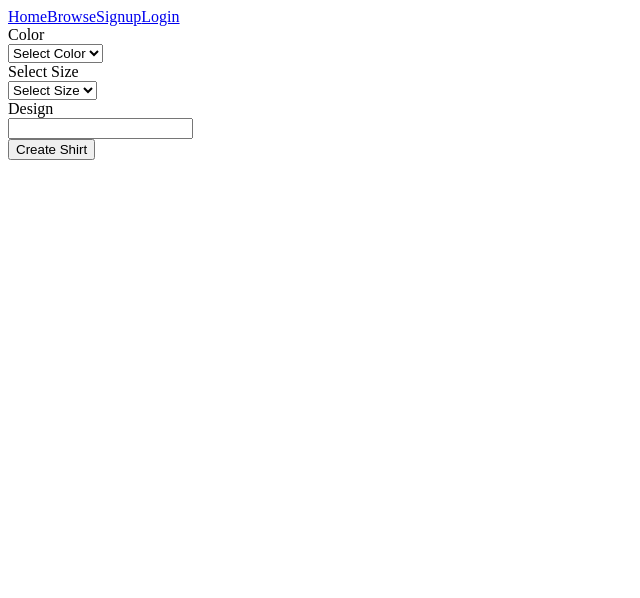
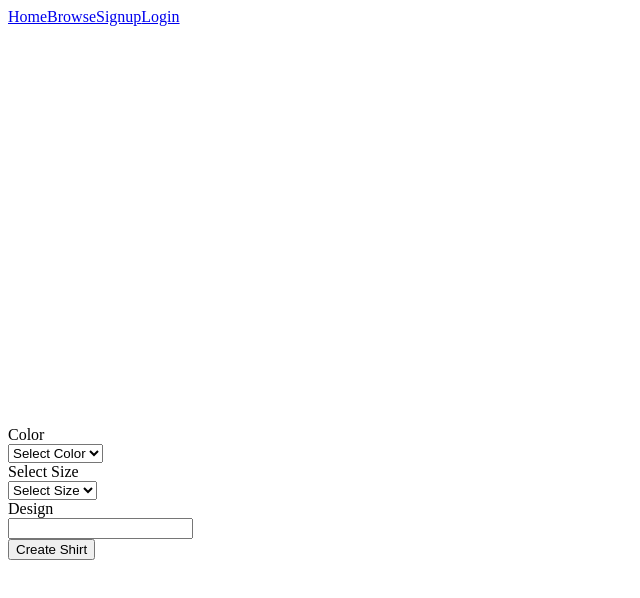
Before and after one commit to Polynomial-B/shirtify-mern-frontend, a React app: page /shirts/design in a window 1280 px wide. Shown: the top 598 px of the page, without its empty margins (0-640 px from the left). Built offline with nearby package versions, Linux system fonts and the light colour scheme; the HTML template or start-up script is replaced by a standard one.

Commit message:
Design.jsx updated to render colors upon selection Page layout adjusted - now 2 columns on bigger screens

```diff
--- a/src/components/Design.jsx
+++ b/src/components/Design.jsx
@@ -2,7 +2,7 @@ import { useState } from "react";
 import axios from "axios";
 import { useNavigate } from "react-router-dom";
 import { toast } from "react-toastify";
-import '../../styles/design.css'
+import '../../styles/Design.css'
 
 
 export default function Design() {
@@ -63,10 +63,13 @@ export default function Design() {
 
   return (
     <>
-    <div className="section container" id={formData.color}>
-    {console.log(formData.color)}
-    {formData.color}
+    <div className="section">
+    <div className="columns">
+    <div className="column is-half">
+    <div className="container t-shirt-container" id={formData.color}>
     </div>
+    </div>
+    <div className="column is-half">
       <div className="section">
         <div className="container">
           <form onSubmit={handleSubmit}>
@@ -126,6 +129,9 @@ export default function Design() {
             </button>
           </form>
         </div>
+        </div>
+        </div>
+      </div>
       </div>
     </>
   );
--- a/styles/Design.css
+++ b/styles/Design.css
@@ -1,3 +1,8 @@
+
+.t-shirt-container {
+    border-radius: 10px;
+    min-height: 50vh;
+}
 
 #white {
     background-color: blue;
```
